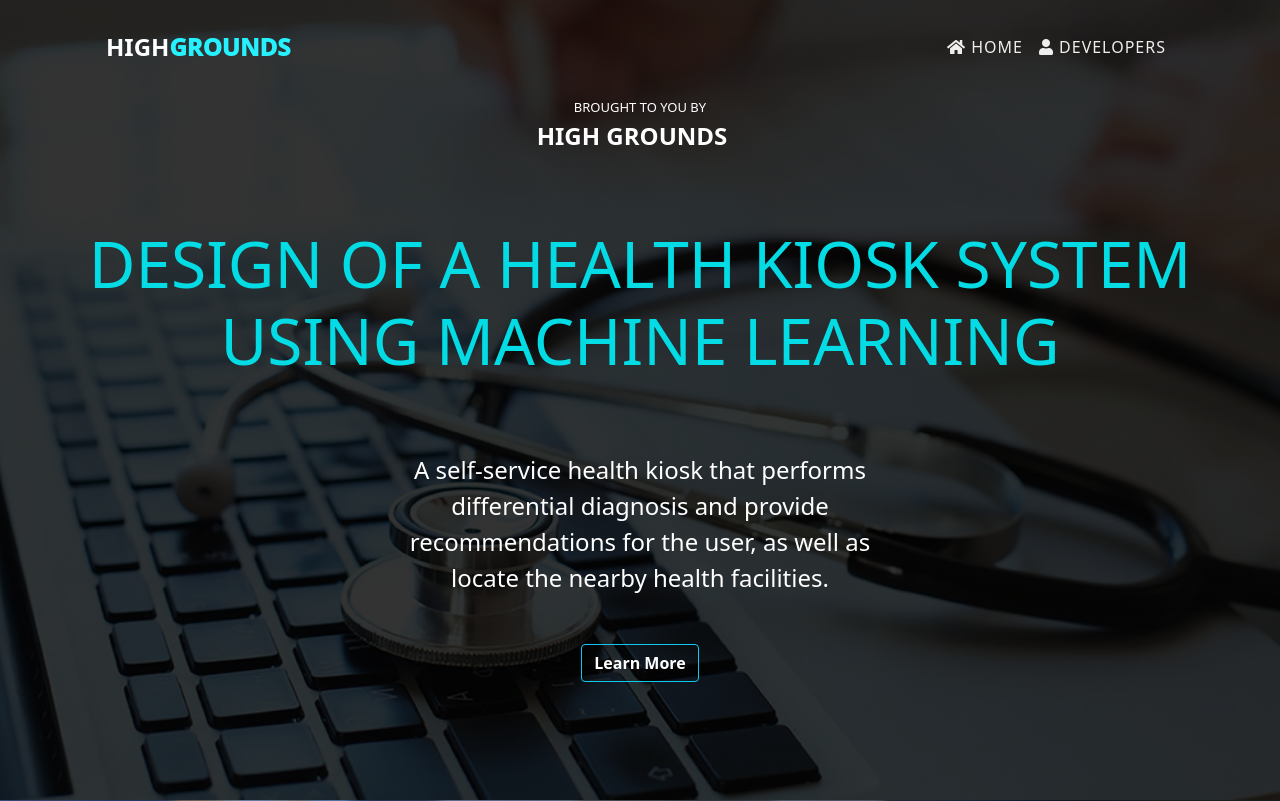
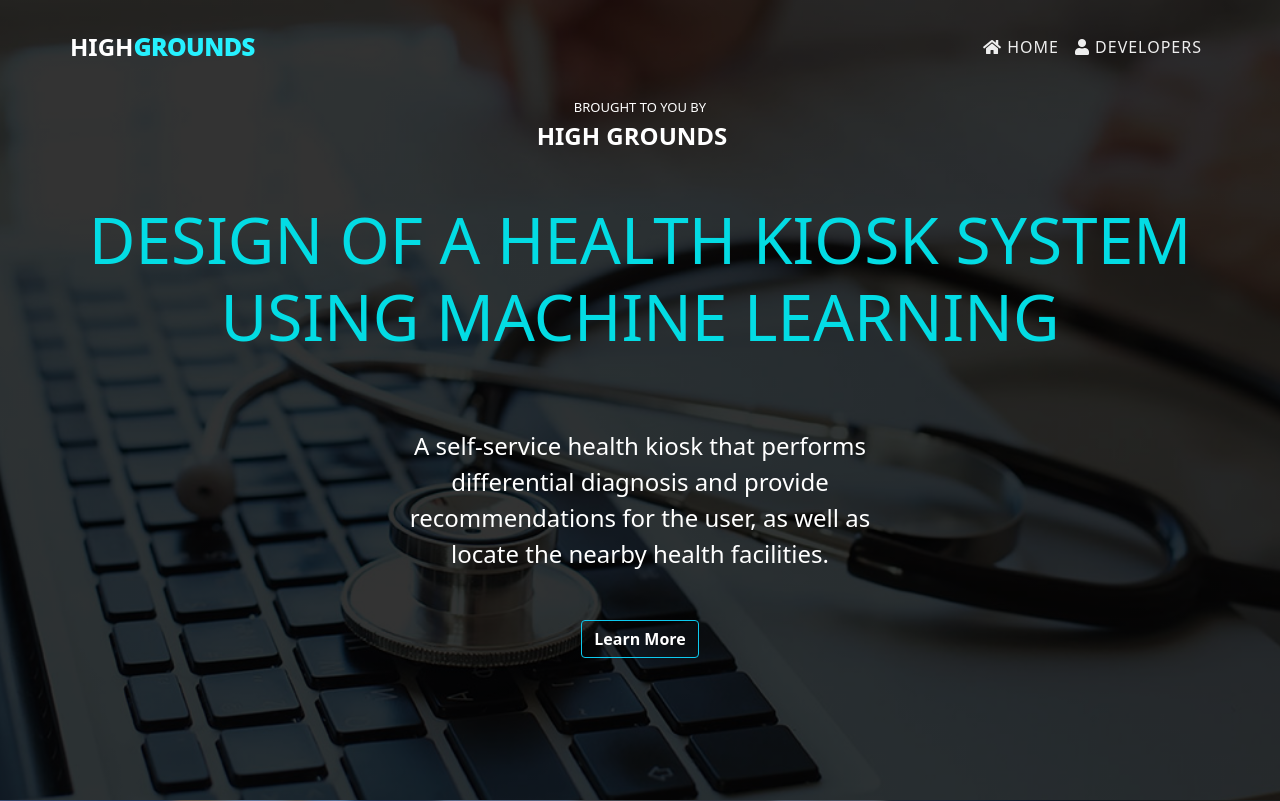
Before and after one commit to paucabral/devops-midterm-webapp, a Python web app: template templates/index.html in a window 1280 px wide. Shown: the top 801 px of the page. Run offline with Jinja, Linux system fonts and the light colour scheme; the template is opened without the code that fills it, so the values that code supplies are empty; some libraries are stand-ins or nearby versions.

Commit message:
removed gutters on header rows

```diff
--- a/templates/index.html
+++ b/templates/index.html
@@ -26,7 +26,7 @@
   </head>
   <body>
     <div id="indexBody" class="text-white container-fluid pb-5" style="margin-left: 0; margin-right: 0;">
-      <header>
+      <header class="row g-0">
         <div class="container my-3">
           <nav class="navbar navbar-expand-lg navbar-dark container-fluid">
             <div class="container">
@@ -49,8 +49,8 @@
           </nav>
         </div>
       </header>
-      <div>
-        <div class="row">
+      <div class="row g-0">
+        <div class="row g-0">
           <nav class="container-fluid text-center">
             <span style="font-size: small; text-transform: uppercase;">brought to you by</span><br>
             <span style="font-size: x-large; font-weight: bold;" class="navbar-brand">High Grounds</span><br>
@@ -58,11 +58,11 @@
         </div>
         <br>
         <div>
-          <div class="row text-center justify-content-center align-self-center">
+          <div class="row g-0 text-center justify-content-center align-self-center">
             <h1 id="pdTitle" class="pt-5 my-auto">Design of a Health Kiosk System Using Machine Learning</h1>
           </div>
           <br>
-          <div class="row text-center justify-content-center align-self-center">
+          <div class="row g-0 text-center justify-content-center align-self-center">
             <p id="pdDescription" class="pt-5 my-auto">A self-service health kiosk that performs
               differential diagnosis and provide recommendations for the user, as well as locate the nearby health facilities.
             </p>
```
